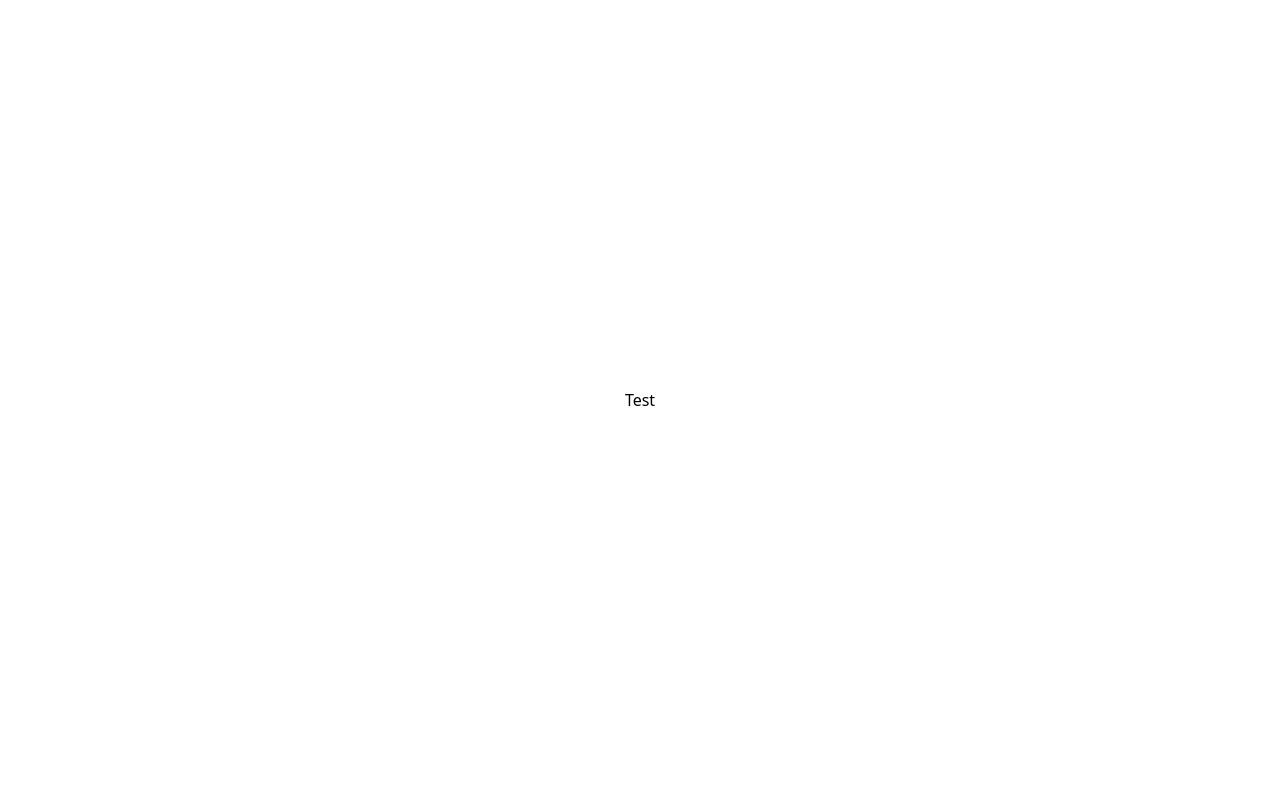
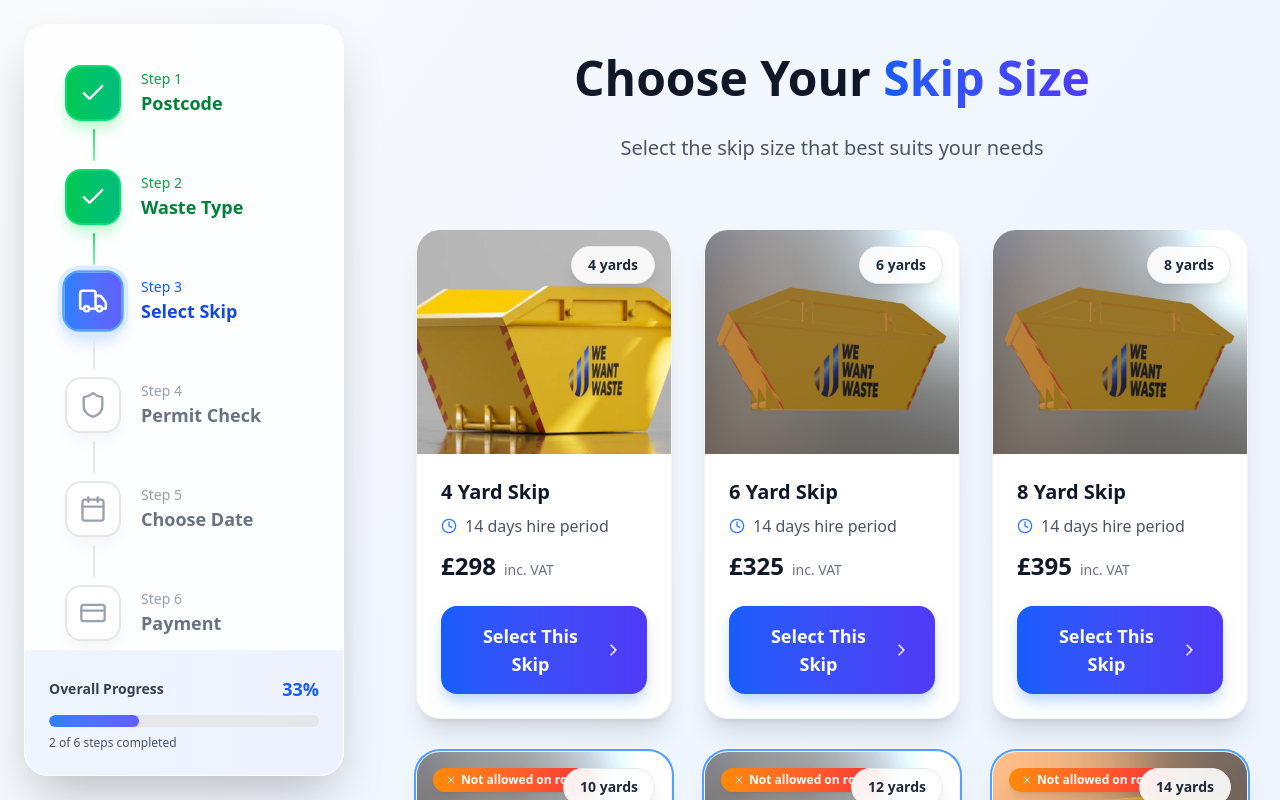
Before and after one commit to Skaimarvas/remwaste, a React (Vite) app: page / in a window 1280 px wide. Shown: the top 800 px of the page. Built offline with nearby package versions, Linux system fonts and the light colour scheme.

Commit message:
feat: update README and implement MainContent component with skip selection functionality

```diff
--- a/src/App.tsx
+++ b/src/App.tsx
@@ -1,6 +1,50 @@
+import { useState } from "react";
+import MainContent from "./components/main-content";
+import FloatingSidebar from "./components/floating-sidebar";
+import Summary from "./components/summary";
+import type { Skip } from "./interface/types";
+
 function App() {
+  const [selectedSkip, setSelectedSkip] = useState<Skip | null>(null);
+  const [showSummary, setShowSummary] = useState(false);
+
+  const handleSelectSkip = (skip: Skip) => {
+    if (selectedSkip && selectedSkip.id === skip.id) {
+      setShowSummary(!showSummary);
+      return setSelectedSkip(null);
+    }
+    setSelectedSkip(skip);
+    setShowSummary(true);
+  };
+
+  const handleContinue = () => {
+    setShowSummary(false);
+  };
+
+  const handleBack = () => {
+    setShowSummary(false);
+    setSelectedSkip(null);
+  };
+
   return (
-    <div className="flex justify-center items-center h-screen w-full">Test</div>
+    <div
+      className="min-h-screen w-full bg-gradient-to-br from-slate-50 via-blue-50 to-indigo-50 max-md:mb-48"
+    >
+      <FloatingSidebar />
+      <MainContent
+        selectedSkip={selectedSkip}
+        handleSelectSkip={handleSelectSkip}
+      />
+
+      {/* Enhanced Summary Modal */}
+      {showSummary && selectedSkip && (
+        <Summary
+          selectedSkip={selectedSkip}
+          handleContinue={handleContinue}
+          handleBack={handleBack}
+        />
+      )}
+    </div>
   );
 }
 
--- /dev/null
+++ b/src/components/main-content/index.tsx
@@ -0,0 +1,40 @@
+import ProductCard from "../product-card";
+import skips from "../../shared/data/mockData.json";
+import type { Skip } from "../../interface/types";
+
+interface MainContentProps {
+  selectedSkip: Skip | null;
+  handleSelectSkip: (skip: Skip) => void;
+}
+const MainContent = ({ selectedSkip, handleSelectSkip }: MainContentProps) => {
+  return (
+    <main className="md:ml-96 min-h-screen">
+      <div className="max-w-7xl mx-auto px-8 py-12">
+        <div className="text-center mb-16">
+          <h1 className="text-5xl font-bold text-gray-900 mb-6 leading-tight">
+            Choose Your{" "}
+            <span className="bg-gradient-to-r from-blue-600 to-indigo-600 bg-clip-text text-transparent whitespace-nowrap">
+              Skip Size
+            </span>
+          </h1>
+          <p className="text-xl text-gray-600 max-w-3xl mx-auto leading-relaxed">
+            Select the skip size that best suits your needs
+          </p>
+        </div>
+        <div className="grid grid-cols-1 lg:grid-cols-2 xl:grid-cols-3 gap-8">
+          {skips.map((skip, index) => (
+            <ProductCard
+              key={skip.id}
+              item={skip}
+              index={index}
+              selectedSkip={selectedSkip}
+              handleSelectSkip={handleSelectSkip}
+            />
+          ))}
+        </div>
+      </div>
+    </main>
+  );
+};
+
+export default MainContent;
```
Also changed, not shown: 1 other file (tests, documents, lock files or other folders).
